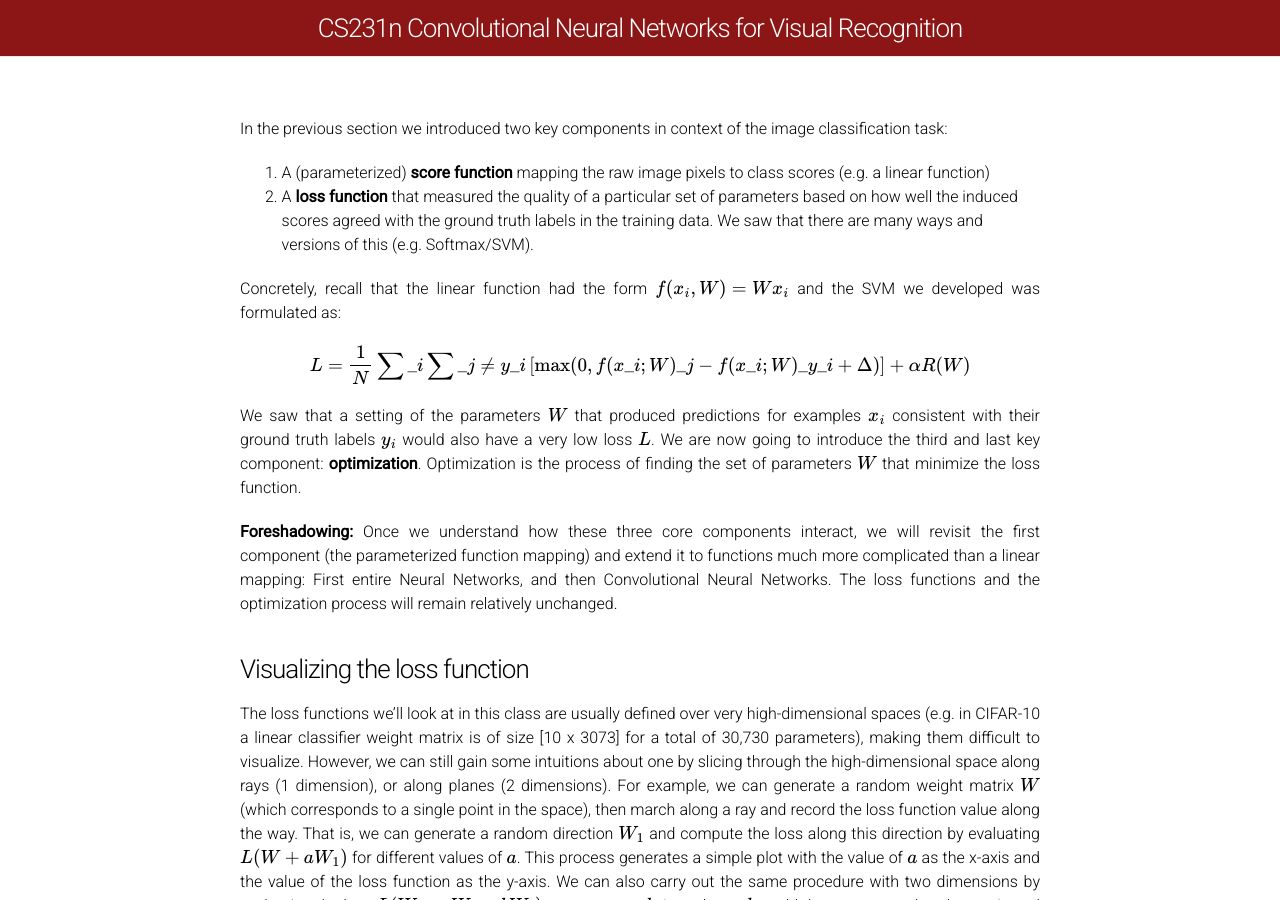
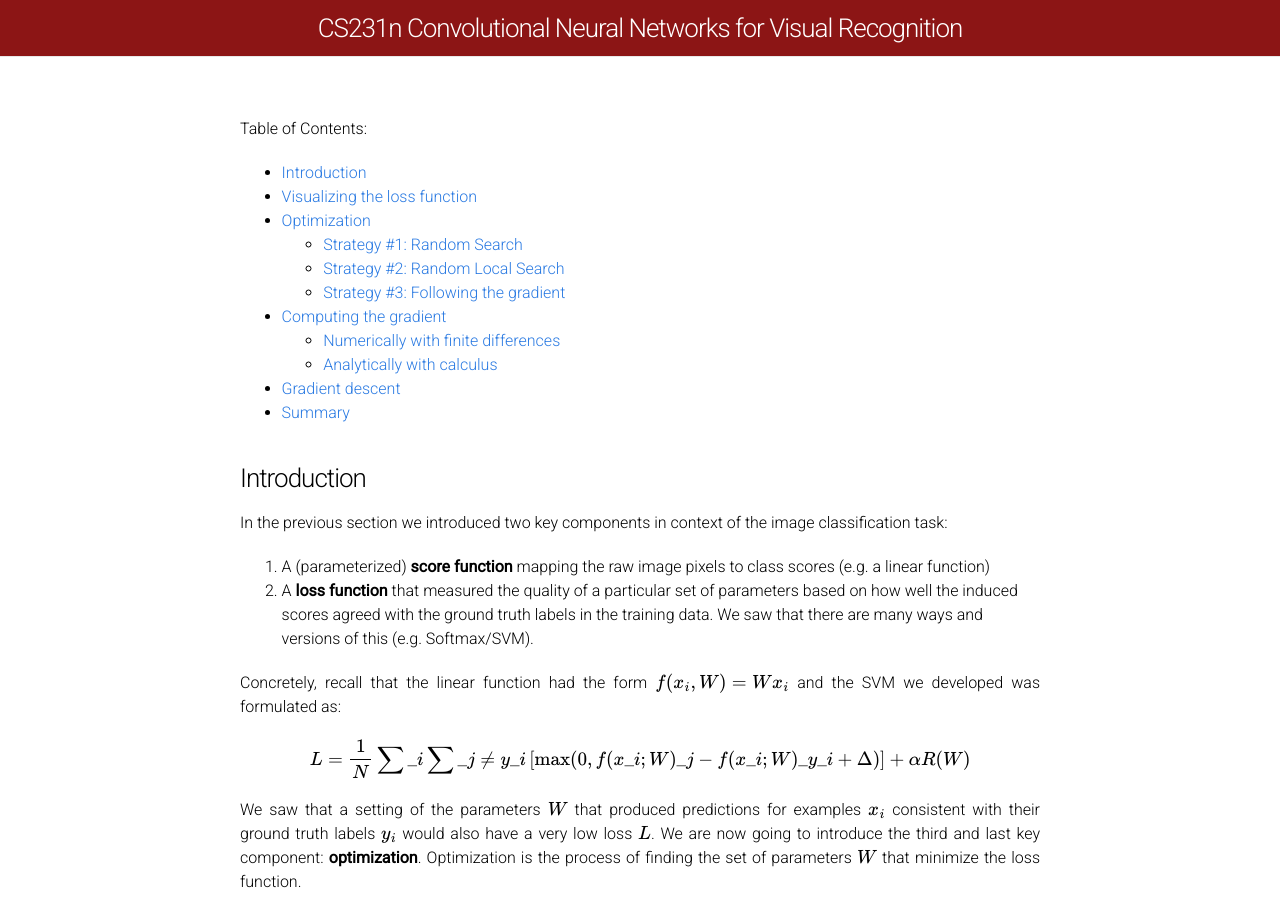
Before and after one commit to cs231n/cs231n.github.io, a Jekyll site: the page built from optimization-1.md, in a window 1280 px wide and 900 px high. Built offline with Jekyll 4.4.1, drawn with Linux system fonts in a browser that asks for light colours; Markdown is read by kramdown in place of the engine named in the settings; formulas are drawn with MathJax 3; some of the changed text lies outside the part shown.

Commit message:
adding toc

```diff
--- a/optimization-1.md
+++ b/optimization-1.md
@@ -2,6 +2,23 @@
 layout: page
 permalink: /optimization-1/
 ---
+
+Table of Contents:
+
+- [Introduction](#intro)
+- [Visualizing the loss function](#vis)
+- [Optimization](#optimization)
+  - [Strategy #1: Random Search](#opt1)
+  - [Strategy #2: Random Local Search](#opt2)
+  - [Strategy #3: Following the gradient](#opt3)
+- [Computing the gradient](#gradcompute)
+  - [Numerically with finite differences](#numerical)
+  - [Analytically with calculus](#analytic)
+- [Gradient descent](#gd)
+- [Summary](#summary)
+
+<a name='intro'></a>
+### Introduction
 
 In the previous section we introduced two key components in context of the image classification task:
 
@@ -18,7 +35,7 @@ We saw that a setting of the parameters \\(W\\) that produced predictions for ex
 
 **Foreshadowing:** Once we understand how these three core components interact, we will revisit the first component (the parameterized function mapping) and extend it to functions much more complicated than a linear mapping: First entire Neural Networks, and then Convolutional Neural Networks. The loss functions and the optimization process will remain relatively unchanged.
 
-
+<a name='vis'></a>
 ### Visualizing the loss function
 
 The loss functions we'll look at in this class are usually defined over very high-dimensional spaces (e.g. in CIFAR-10 a linear classifier weight matrix is of size [10 x 3073] for a total of 30,730 parameters), making them difficult to visualize. However, we can still gain some intuitions about one by slicing through the high-dimensional space along rays (1 dimension), or along planes (2 dimensions). For example, we can generate a random weight matrix \\(W\\) (which corresponds to a single point in the space), then march along a ray and record the loss function value along the way. That is, we can generate a random direction \\(W\_1\\) and compute the loss along this direction by evaluating \\(L(W + a W\_1)\\) for different values of \\(a\\). This process generates a simple plot with the value of \\(a\\) as the x-axis and the value of the loss function as the y-axis. We can also carry out the same procedure with two dimensions by evaluating the loss \\( L(W + a W\_1 + b W\_2) \\) as we vary \\(a, b\\). In a plot, \\(a, b\\) could then correspond to the x-axis and the y-axis, and the value of the loss function can be visualized with a color:
@@ -51,11 +68,13 @@ As an aside, you may have guessed from its bowl-shaped appearance that the SVM c
 
 Non-differentiable. As a technical note, you can also see that the *kinks* in the loss function (due to the max operation) technically make the loss function non-differentiable because at these kinks the gradient is not defined. In this class will use the terms *subgradient* and *gradient* interchangeably to mean subgradient.
 
+<a name='optimization'></a>
 ### Optimization
 
 To reiterate, the loss function lets us quantify the quality of any particular set of weights **W**. The goal of optimization is to find **W** that minimizes the loss function.
 
-#### A first very bad idea solution: Random search
+<a name='opt1'></a>
+#### Strategy #1: A first very bad idea solution: Random search
 
 Since it is so simple to check how good a given set of parameters **W** is, the first (very bad) idea that may come to mind is to simply try out many different random weights and keep track of what works best. This procedure might look as follows:
 
@@ -102,7 +121,8 @@ With the best **W** this gives an accuracy of about **15.5%**. Given that guessi
 
 **Blindfolded hiker analogy.** One analogy that you may find helpful going forward is to think of yourself as hiking on a hilly terrain with a blindfold on, and trying to reach the bottom. In the example of CIFAR-10, the hills are 30,730-dimensional, since the dimensions of **W** are 3073 x 10. At every point on the hill we achieve a particular loss (the height of the terrain).
 
-#### Strategy #1: Random Local Search
+<a name='opt2'></a>
+#### Strategy #2: Random Local Search
 
 The first strategy you may think of is to to try to extend one foot in a random direction and then take a step only if it leads downhill. Concretely, we will start out with a random \\(W\\), generate random pertubations \\( \delta W \\) to it and if the loss at the peturbed \\(W + \delta W\\) is lower, we will perform an update. The code for this procedure is as follows:
 
@@ -121,7 +141,8 @@ for i in xrange(1000):
 
 Using the same number of loss function evaluations as before (1000), this approach achieves test set classification accuracy of **21.4%**. This is better, but still wasteful and computationally expensive.
 
-#### Strategy #2: Following the Gradient
+<a name='opt3'></a>
+#### Strategy #3: Following the Gradient
 
 In the previous section we tried to find a direction in the weight-space that would improve our weight vector (and give us a lower loss). It turns out that there is no need to randomly search for a good direction: we can compute the *best* direction along which we should change our weight vector that is mathematically guaranteed to be the direction of the steepest descend (at least in the limit as the step size goes towards zero). This direction will be related to the **gradient** of the loss function. In our hiking analogy, this approach roughly corresponds to feeling the slope of the hill below our feet and stepping down the direction that feels steepest.
 
@@ -133,6 +154,12 @@ $$
 
 When the functions of interest take a vector of numbers instead of a single number, we call the derivatives **partial derivatives**, and the gradient is simply the vector of partial derivatives in each dimension.
 
+<a name='gradcompute'></a>
+### Computing the gradient
+
+There are two ways to compute the gradient: A slow, approximate but easy way (**numerical gradient**), and a fast, exact but more error-prone way that requires calculus (**analytic gradient**). We will now present both.
+
+<a name='numerical'></a>
 #### Computing the gradient numerically with finite differences
 
 The formula given above allows us to compute the gradient numerically. Here is a generic function that takes a function `f`, a vector `x` to evaluate the gradient on, and returns the gradient of `f` at `x`:
@@ -224,6 +251,7 @@ for step_size_log in [-5,-4,-3,-2,-1,0,1,2]:
 
 **A problem of efficiency**. You may have noticed that evaluating the numerical gradient has complexity linear in the number of parameters. In our example we had 30730 parameters in total and therefore had to perform 30,731 evaluations of the loss function to evaluate the gradient and to perform only a single parameter update. This problem only gets worse, since modern Neural Networks can easily have tens of millions of parameters. Clearly, this strategy is not scalable and we need something better.
 
+<a name='analytic'></a>
 #### Computing the gradient analytically with Calculus
 
 The numerical gradient is very simple to compute using the finite difference approximation, but the downside is that it is approximate (since we have to pick a small value of *h*, while the true gradient is defined as the limit as *h* goes to zero), and that it is very computationally expensive to compute. The second way to compute the gradient is analytically using Calculus, which allows us to derive a direct formula for the gradient (no approximations) that is also very fast to compute. However, unlike the numerical gradient it can be more error prone to implement, which is why in practice it is very common to compute the analytic gradient and compare it to the numerical gradient to check the correctnes of your implementation. This is called a **gradient check**.
@@ -248,7 +276,8 @@ $$
 
 Once you derive the expression for the gradient it is straight-forward to implement the expressions and use them to perform the gradient update. A proficiency at computing gradients of loss expressions (and understanding what they look like intuitively) is the single most important technical skill needed to understand and efficiently use and develop Neural Networks. The next section will be entirely devoted to getting you to understand and practice the process, and by the end of the class you will become an expert!
 
-#### Gradient Descent
+<a name='gd'></a>
+### Gradient Descent
 
 Now that we can compute the gradient of the loss function, the procedure of repeatedly evaluating the gradient and then performing a parameter update is called *Gradient Descent*. Its **vanilla** version looks as follows:
 
@@ -285,6 +314,7 @@ x += vel
 The momentum update agrees with the physical formula above but additionally includes a damping term (0.9) that reduces the particle's velocity (and therefore also its kinetic energy), otherwise the particle would never come to a stop at the bottom of the hill. As we will see later in the class, this update formulation very often accelerates the convergence and is in almost all cases preferrable to the simple *vanilla* SGD update.
 
 
+<a name='summary'></a>
 ### Summary
 
 <div class="fig figcenter fighighlight">
```
